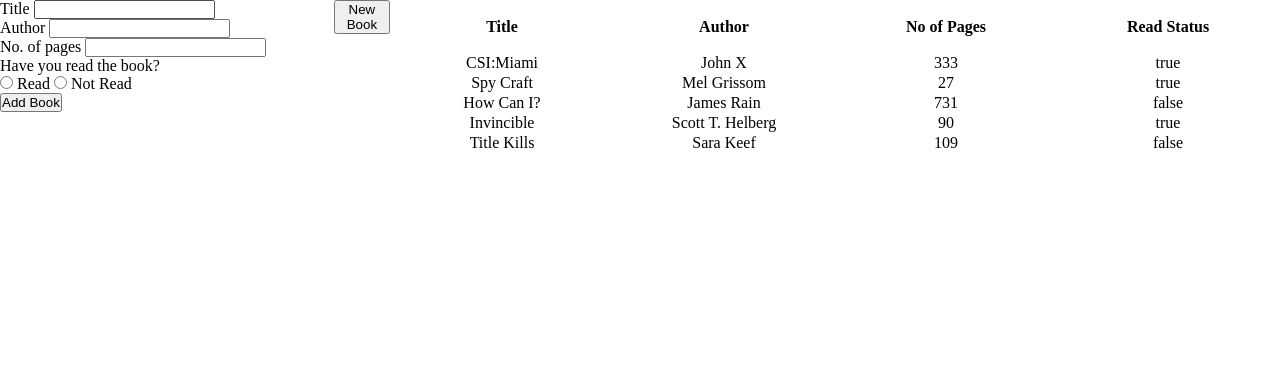
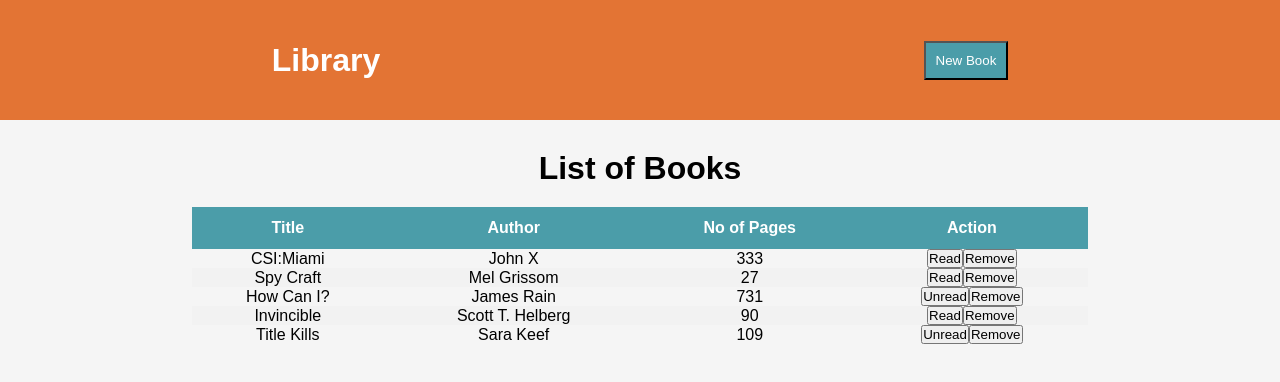
Before and after one commit to FirdausAbdullah/Projects_Odin, a plain HTML site: page Library/index.html in a window 1280 px wide. Drawn offline with Linux system fonts and the light colour scheme.

Commit message:
Add styling and read/remove button to table generation

```diff
--- a/Library/index.html
+++ b/Library/index.html
@@ -38,17 +38,19 @@
             <button type="submit">Add Book</button>
         </form>
     </div>
-    <div class="buttonDiv">
-        <button>New Book</button>
+    <div class="header">
+        <h1>Library</h1>
+        <button id="addBookButton">New Book</button>
     </div>
     <div class="tableDiv">
-        <table>
-        <thead>
+        <h1 >List of Books</h1>
+        <table id="bookTable">
+            <thead class="tableHeader">
                 <tr>
                 <th>Title</th>
                 <th>Author</th>
                 <th>No of Pages</th>
-            <th>Read Status</th>
+                <th>Action</th>
                 </tr>
             </thead>
             <tbody id="tableBody">
--- a/Library/script.js
+++ b/Library/script.js
@@ -36,7 +36,22 @@ function updateBookOnTable(libraryArr){
     libraryArr.forEach(eachBook=>{
         const newTR = document.createElement("tr");
         for(let data in eachBook ){
-            if(data=="uuid"){continue;}
+            if(data=="uuid"){continue;}//later add data-uuid to newTR for removal id
+            else if(data=="isRead"){
+                const newTD = document.createElement("td");
+                const newReadButton = document.createElement("button");
+                const newRemoveButton = document.createElement("button");
+
+                newReadButton.textContent = (eachBook[data]==true)?"Read":"Unread";
+                newReadButton.type = "button";
+                newRemoveButton.textContent = "Remove";
+                newRemoveButton.type = "button";
+
+                newTD.appendChild(newReadButton);
+                newTD.appendChild(newRemoveButton);
+                newTR.appendChild(newTD);
+                continue;
+            }
             const newTD = document.createElement("td");
             newTD.textContent = eachBook[data];
             newTR.appendChild(newTD);
--- a/Library/styles.css
+++ b/Library/styles.css
@@ -1,28 +1,44 @@
 *{
     margin:0;
     padding:0;
+    --baseColor :#E37434;
+    --backgroundBase: #F6F3C2;
+    --color1: #4B9DA9;
+    --color2:#91C6BC;
 }
 .container{
     width:100vw;
-    display: flex;
 }
 .formDiv{
     /* border: 1px solid red; */
     margin: 0 auto;
     width: 30%;
-    display: block;
-
+    display: none;
 }
 
-.tableDiv{
-    width:80vw;
-    margin: 0 auto;
-    /* border: 1px solid red; */
+
+
+
+#addBookButton{
+    padding: 10px;
+    background-color: var(--color1);
+    color: white;
+    box-shadow: none;
 }
 
-.buttonDiv{
-    /* border: 1px solid red; */
+.header{
+    width:100vw;
+    height: 15vh;
+    display: flex;
+    align-items:center;
+    justify-content: space-around;
+    background-color: var(--baseColor);
 }
+.header>h1{
+    color: white;
+    font-family: Arial, Helvetica, sans-serif;
+}
+
 
 ul{
     list-style-type: none;
@@ -32,14 +48,52 @@ li{
     width: 100%;
 }
 
+.tableDiv{
+    width:100vw;
+    height: 100vh;
+    margin: 0 auto;
+    background-color: whitesmoke;
+
+}
+
+.tableDiv>h1{
+    color: black;
+    text-align: center;
+    padding: 30px 0 20px 0;
+    font-family: Arial, Helvetica, sans-serif;
+}
+
 table{
     width: 100%;
 }
-th,td{
+#bookTable{
+    width: 70vw;
+    margin: 0 auto;
+    font-family: Arial, Helvetica, sans-serif;
+    border-collapse: collapse;
+}
+
+/* th,td{
     width: 20%;
     text-align: center;
-    /* border: 1px solid yellow; */
+    padding: 10px;
+    border-bottom: 1px solid var(--baseColor);
+
+} */
+
+tr:nth-child(even){background-color: #f2f2f2;}
+
+tr:hover {background-color: #ddd;}
+
+td{
+    text-align: center;
 }
-th{
-    padding: 1em;
+
+
+th {
+  padding-top: 12px;
+  padding-bottom: 12px;
+  text-align: center;
+  background-color: var(--color1);
+  color: white;
 }
```
Lines whose indentation alone changed are shown as unchanged.
